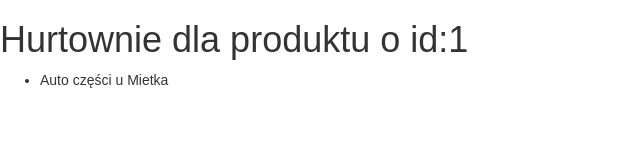
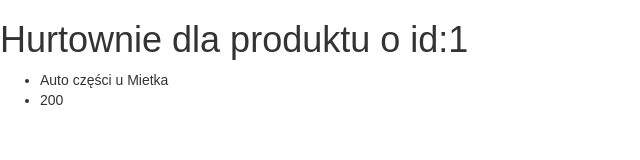
Before and after one commit to infoshareacademy/jfdd5-vikata-app, a React (Create React App) app: page /shops/1 in a window 1280 px wide. Shown: the top 160 px of the page, without its empty margins (0-640 px from the left). Built offline with nearby package versions, Linux system fonts and the light colour scheme.

Commit message:
działa ale brzydko wyglada

```diff
--- a/src/ShopsView/ShopsView.js
+++ b/src/ShopsView/ShopsView.js
@@ -19,6 +19,14 @@ export default (props) =>(
                         shop =>
                           <li key={shop.id}>
                             {shop.name}
+                            {shop.parts.filter(
+                              part => part.partId === parseInt(props.params.shopId)
+                            ).map(
+                              part =>
+                                <li key={part.id}>
+                                  {part.price}
+                                </li>
+                            )}
                           </li>)
                     }
 
```
